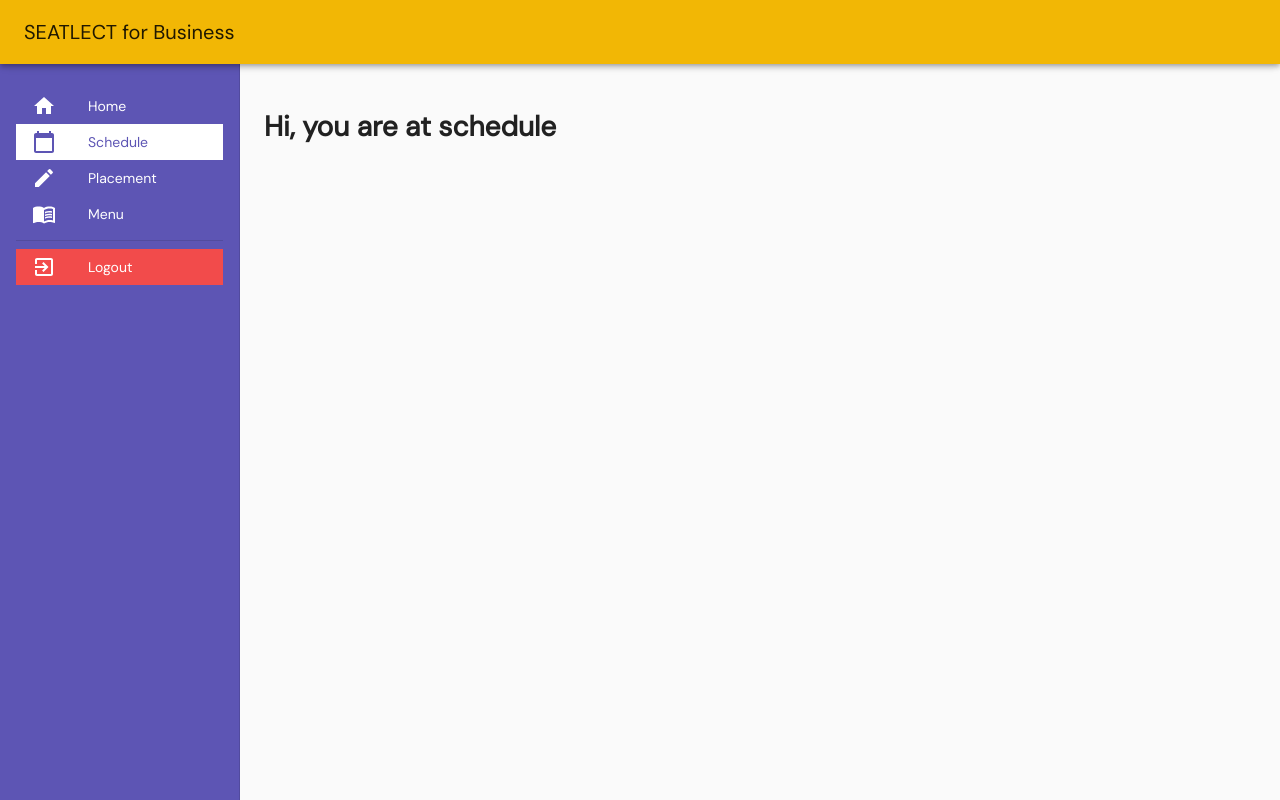
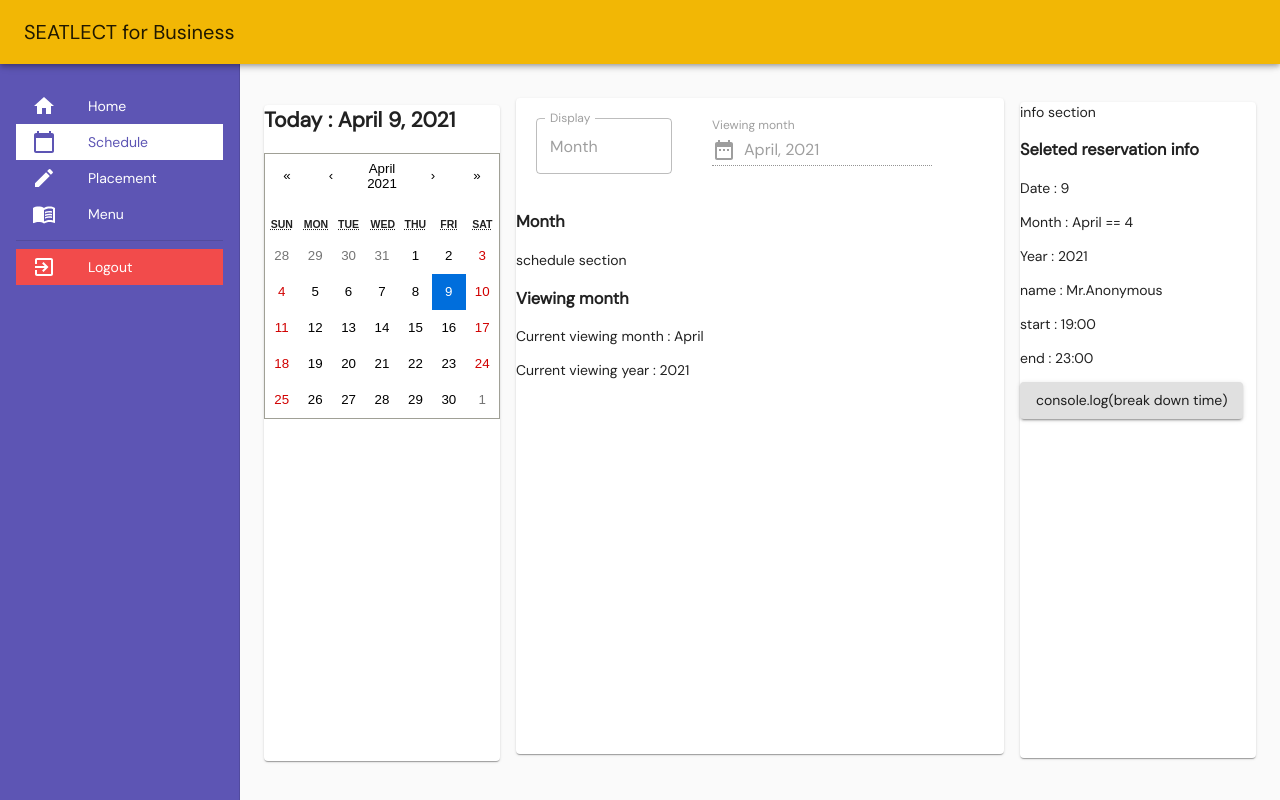
Before and after one commit to tphume/seatlect-web, a Next.js app: page /schedule/1 in a window 1280 px wide. Built offline with nearby package versions, Linux system fonts and the light colour scheme.

Commit message:
calendar

```diff
--- a/package.json
+++ b/package.json
@@ -17,6 +17,7 @@
     "google-map-react": "^2.1.9",
     "next": "10.0.3",
     "react": "17.0.1",
+    "react-calendar": "^3.3.1",
     "react-dom": "17.0.1"
   },
   "devDependencies": {
--- /dev/null
+++ b/pages/schedule/DayCard.js
@@ -0,0 +1,40 @@
+import React, { useState, useEffect } from 'react';
+import Layout from 'src/components/layout';
+
+import { makeStyles } from '@material-ui/core/styles';
+
+const useStyles = makeStyles((theme) => ({
+  root: {
+    flexGrow: 1,
+  },
+  paper: {
+    height: `800px`,
+    width:`100%`,
+  },
+	paper_padding: {
+    padding: `10px`,
+  },
+  control: {
+    padding: theme.spacing(2),
+  },
+	row:{
+		display : `flex`,
+		margin: `10px -20px 10px 0px`
+	},
+}));
+
+export default function DayCard() {
+	const classes = useStyles();
+	const [id, setId] = useState('');
+	const [value, onChange] = useState(new Date());
+	const today = new Date();
+	const [view_month,setView_Month] = useState(today.getMonth());
+	const [view_year,setView_Year] = useState(today.getFullYear());
+	useEffect(() => setId(localStorage.getItem('_id')), []);
+
+	return (
+		<div>
+      <h3>Day</h3>
+    </div>
+	);
+}
--- /dev/null
+++ b/pages/schedule/MonthCard.js
@@ -0,0 +1,118 @@
+import React, { useState, useEffect } from 'react';
+import Layout from 'src/components/layout';
+
+import { makeStyles } from '@material-ui/core/styles';
+
+const useStyles = makeStyles((theme) => ({
+  root: {
+    flexGrow: 1,
+  },
+  paper: {
+    height: `800px`,
+    width:`100%`,
+  },
+	paper_padding: {
+    padding: `10px`,
+  },
+  control: {
+    padding: theme.spacing(2),
+  },
+	row:{
+		display : `flex`,
+		margin: `10px -20px 10px 0px`
+	},
+}));
+
+// GET data
+// initialDatas = data.reservations
+const initialDatas = [
+  {
+    "name": "Mr.Bright",
+    "start": "2020-05-20T19:00:00-0700",
+    "end":   "2020-05-20T22:00:00-0700",
+    "placement": {
+      "width": 0,
+      "height": 0,
+      "seats": [
+        {
+          "name": "A1",
+          "floor": 0,
+          "type": "string",
+          "space": 0,
+          "user": "string",
+          "status": "string",
+          "x": 0,
+          "y": 0,
+          "width": 0,
+          "height": 0,
+          "rotation": 0
+        }
+      ]
+    }
+  },
+  {
+    "name": "Mr.Pawaris",
+    "start": "2020-05-21T19:40:00-0700",
+    "end":   "2020-05-21T23:00:00-0700",
+    "placement": {
+      "width": 0,
+      "height": 0,
+      "seats": [
+        {
+          "name": "A2",
+          "floor": 0,
+          "type": "string",
+          "space": 0,
+          "user": "string",
+          "status": "string",
+          "x": 0,
+          "y": 0,
+          "width": 0,
+          "height": 0,
+          "rotation": 0
+        }
+      ]
+    }
+  },
+  {
+    "name": "Mr.Phume",
+    "start": "2020-05-21T18:15:00-0700",
+    "end":   "2020-05-21T23:00:00-0700",
+    "placement": {
+      "width": 0,
+      "height": 0,
+      "seats": [
+        {
+          "name": "A5",
+          "floor": 0,
+          "type": "string",
+          "space": 0,
+          "user": "string",
+          "status": "string",
+          "x": 0,
+          "y": 0,
+          "width": 0,
+          "height": 0,
+          "rotation": 0
+        }
+      ]
+    }
+  }
+];
+
+export default function MonthCard() {
+	const classes = useStyles();
+	const [id, setId] = useState('');
+	const [reservation, setReservation] = useState(initialDatas);
+	const today = new Date();
+	const [view_month,setView_Month] = useState(today.getMonth());
+	const [view_year,setView_Year] = useState(today.getFullYear());
+
+	useEffect(() => setId(localStorage.getItem('_id')), []);
+
+	return (
+		<div>
+      <h3>Month</h3>
+    </div>
+	);
+}
--- a/pages/schedule/[id].js
+++ b/pages/schedule/[id].js
@@ -1,16 +1,200 @@
 import React, { useState, useEffect } from 'react';
 import Layout from 'src/components/layout';
 
+import { makeStyles } from '@material-ui/core/styles';
+import Grid from '@material-ui/core/Grid';
+import Paper from '@material-ui/core/Paper';
+import TextField from '@material-ui/core/TextField';
+import Button from '@material-ui/core/Button';
+import Autocomplete from '@material-ui/lab/Autocomplete';
+import InputAdornment from '@material-ui/core/InputAdornment';
+import DateRangeIcon from '@material-ui/icons/DateRange';
+
+import Calendar from 'react-calendar';
+import 'react-calendar/dist/Calendar.css';
+
+import MonthCard from './MonthCard';
+import DayCard from './DayCard';
+
+const paperHeight = `82vh`
+
+const START_PRESET = `T00:00:00+7000`;
+const END_PRESET = `T23:59:59+7000`;
+const TIME_ZONE = "+7000"
+const SPLITER = "T"
+
+const useStyles = makeStyles((theme) => ({
+  root: {
+    flexGrow: 1,
+  },
+  paper: {
+    height: paperHeight,
+    width:`100%`,
+  },
+	paper_padding: {
+    padding: `10px`,
+  },
+  control: {
+    padding: theme.spacing(2),
+  },
+	row:{
+		display : `flex`,
+		margin: `10px -20px 10px 0px`
+	},
+}));
+
+const defaultData = [
+	{
+
+	},
+	{
+
+	}
+];
+
 export default function Schedule() {
+	const classes = useStyles();
+	const day = ['Sundat','Monday','Tuesday','Wednesday','Thursday','Friday','Saturday'];
+	const month = ["January", "Febuary", "March", "April", "May", "June", "July", "August", "September", "October", "November", "December"];
+
 	const [id, setId] = useState('');
+	const [value, onChange] = useState(new Date());
+	const today = new Date();
+	const [view_month,setView_Month] = useState(today.getMonth());
+	const [view_year,setView_Year] = useState(today.getFullYear());
+	const [viewOption, setViewOption] = React.useState(true)
+	const [name,setName] = React.useState("Mr.Anonymous")
+	const [startTime,setStartTime] = React.useState("19:00")
+	const [endTime,setEndTime] = React.useState("23:00")
+	useEffect(() => setId(localStorage.getItem('_id')), []);
 
-	useEffect(() => setId(localStorage.getItem('_id')), []);
+	function handleTime(e){
+		var ts = new Date("2020-05-20T19:00:00+0700");
+		var ts2 = new Date();
+		const _time = "2020-05-20T19:00:00+0700";
+		// console.log(ts.toLocaleTimeString());
+		// console.log(ts.toLocaleDateString());
+		// console.log(ts2.toLocaleTimeString());
+		// console.log(ts2.toLocaleDateString());
+		// console.log(ts2.toISOString());
+		// console.log(ts2.toUTCString());
+		// console.log(ts2.toJSON());
+		console.log(ts2.toString());
+		if(value.getMonth() == ts2.getMonth()){
+			console.log(month[value.getMonth()])
+			console.log("show")
+			var time = ts2.toISOString()
+			var result = ""
+			for(var i=0;i<10;i++){
+				result += time[i];
+			}
+			result += START_PRESET
+			console.log(result)
+		}
+
+	}
 
 	return (
 		<Layout id={id}>
-			<div>
-				<h1>Hi, you are at schedule</h1>
-			</div>
+			<Grid container className={classes.root} spacing={2}>
+				{/* --- Calendar section --- */}
+        <Grid item xs={3}>
+					<Paper className={classes.paper}>
+						<div>
+							<h2>Today : {/*day[today.getDay()]*/} {month[today.getMonth()]}  {today.getDate()}, {today.getFullYear()}</h2>
+							<Calendar
+								calendarType="US"
+								onClickDay={()=>{
+									console.log(value.getFullYear())
+									console.log(value.getMonth())
+									console.log(value)
+								}}
+								onActiveStartDateChange={({ activeStartDate, value, view }) => {
+									console.log(activeStartDate)
+									console.log(activeStartDate.getMonth())
+									console.log(activeStartDate.getFullYear())
+									setView_Month(activeStartDate.getMonth())
+									setView_Year(activeStartDate.getFullYear())
+									console.log(view_month)
+									console.log(view_year)
+									// console.log(value)
+								}}
+								onClick={(e)=>{
+									console.log("testestett")
+								}}
+								onChange={onChange}
+								value={value}
+							/>
+						</div>
+						<div></div>
+					</Paper>
+        </Grid>
+
+				{/* --- Month/Day section --- */}
+				<Grid item xs={6}>
+					<Paper className={classes.paper}>
+						{/* --- Start of Header Section --- */}
+						<Grid container spacing={5} className={classes.row}>
+							<Grid item xs={4}>
+								{/* <Autocomplete
+									id="choose_display"
+									options={[{title: `Month`}]}
+									getOptionLabel={(option) => option.title}
+									renderInput={(params) => <TextField {...params} label="Display options" variant="outlined" />}
+								/> */}
+								<TextField
+									disabled
+									id="outlined-disabled"
+									label="Display"
+									defaultValue="Month"
+									variant="outlined"
+								/>
+							</Grid>
+							<Grid item xs={7}>
+								<TextField
+									className={classes.margin}
+									id="input-with-icon-textfield"
+									label="Viewing month"
+									value= {month[view_month] +', '+ view_year}
+									disabled
+									InputProps={{
+										startAdornment: (
+											<InputAdornment position="start">
+												<DateRangeIcon />
+											</InputAdornment>
+										),
+									}}
+								/>
+							</Grid>
+						</Grid>
+						{/* --- End of Header Section --- */}
+
+						{ viewOption ? <MonthCard /> : <DayCard /> }
+						<p>schedule section</p>
+						<h3>Viewing month</h3>
+						<p>Current viewing month : {month[view_month]}</p>
+						<p>Current viewing year  : {view_year}</p>
+					</Paper>
+        </Grid>
+
+				{/* --- Info section --- */}
+				<Grid item xs={3}>
+					<Paper className={classes.paper}>
+						<p>info section</p>
+						<h3>Seleted reservation info</h3>
+						<p>Date  : {value.getDate()}</p>
+						<p>Month : {month[value.getMonth()]} ==  {value.getMonth()+1}</p>
+						<p>Year  : {value.getFullYear()}</p>
+						<p>name  : {name}</p>
+						<p>start : {startTime}</p>
+						<p>end   : {endTime}</p>
+						<Button variant="contained" onClick={handleTime}>console.log(break down time)</Button>
+						{/*  */}
+						{/*  */}
+						{/*  */}
+					</Paper>
+        </Grid>
+      </Grid>
 		</Layout>
 	);
 }
```
Also changed, not shown: 2 other files (tests, documents, lock files or other folders).
